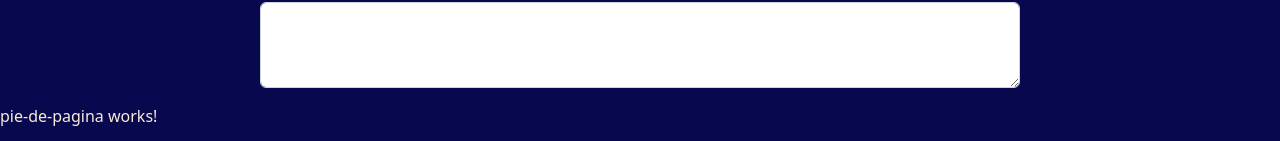
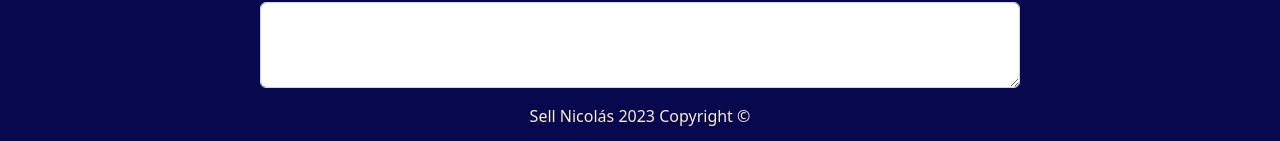
Before and after one commit to Nick05Sell/Portfolio-Front-End, an Angular app: page / in a window 1280 px wide. Shown: the part 1430-1571 px from the top of the page. Built offline with nearby package versions, Linux system fonts and the light colour scheme.

Commit message:
Pie de pagina

```diff
--- a/src/app/componentes/pie-de-pagina/pie-de-pagina.component.css
+++ b/src/app/componentes/pie-de-pagina/pie-de-pagina.component.css
@@ -0,0 +1,3 @@
+p {
+    text-align: center;
+}
--- a/src/app/componentes/pie-de-pagina/pie-de-pagina.component.html
+++ b/src/app/componentes/pie-de-pagina/pie-de-pagina.component.html
@@ -1 +1 @@
-<p>pie-de-pagina works!</p>
+<p>Sell Nicolás 2023 Copyright ©</p>
```
